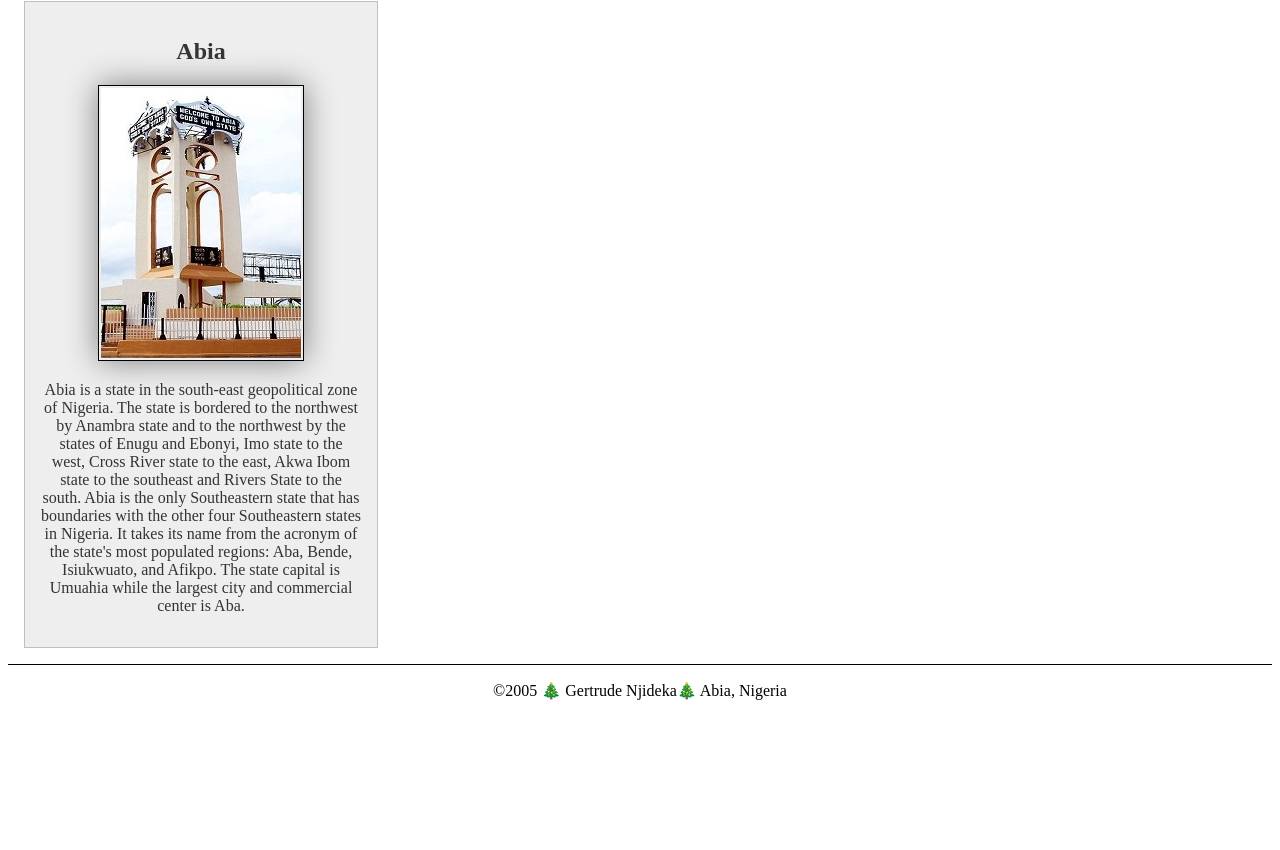
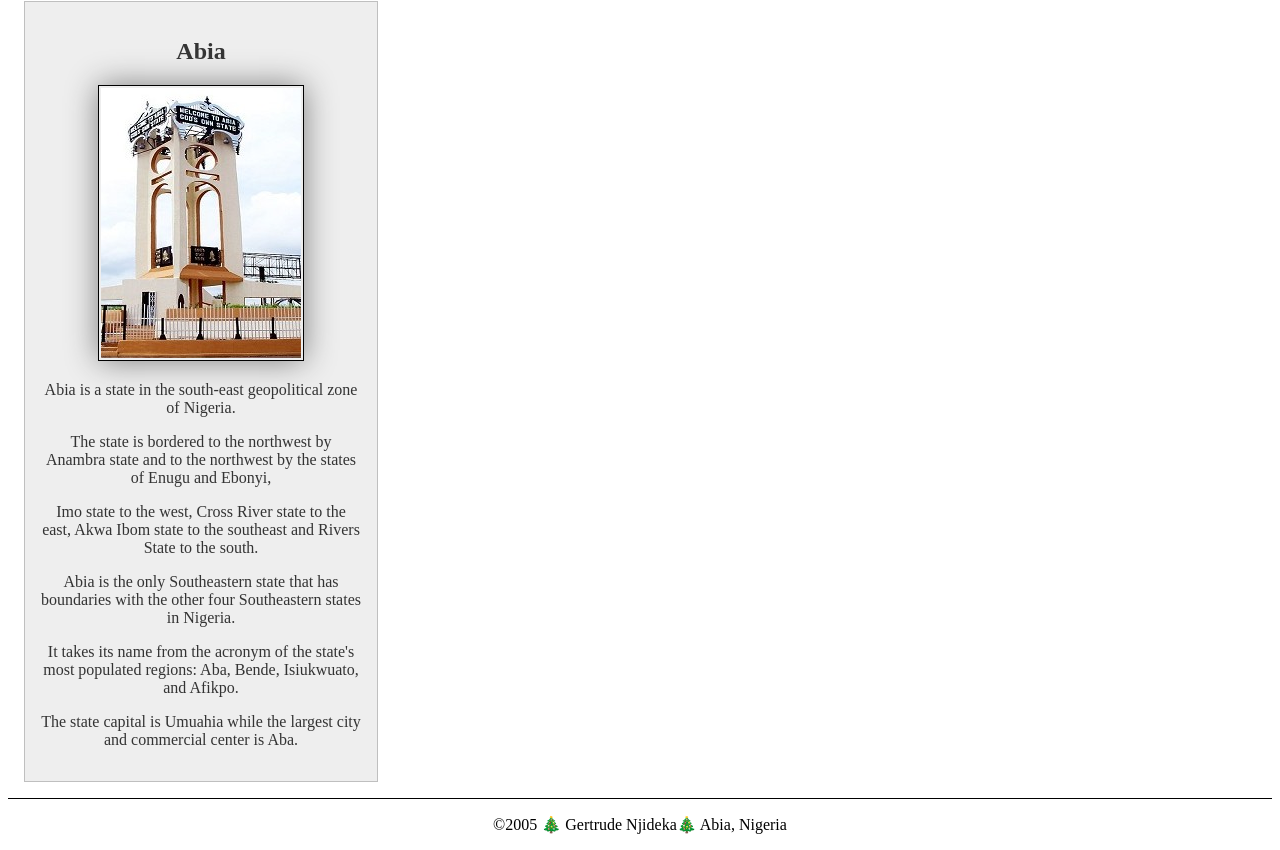
Before and after one commit to Deka-ops/wdd130, a plain HTML site: page index.html in a window 1280 px wide. Shown: the part 774-1624 px from the top of the page. Before the commit the page ends 1490 px from the top, so only its background shows below. Drawn offline with Linux system fonts and the light colour scheme.

Commit message:
edited index

```diff
--- a/index.html
+++ b/index.html
@@ -27,8 +27,13 @@
     </main>
             <aside>
                 <h2>Abia</h2>
-                <img src="images/abia.jpg" alt="abia landscape" width="200">
-                <p>Abia is a state in the south-east geopolitical zone of Nigeria. The state is bordered to the northwest by Anambra state and to the northwest by the states of Enugu and Ebonyi, Imo state to the west, Cross River state to the east, Akwa Ibom state to the southeast and Rivers State to the south. Abia is the only Southeastern state that has boundaries with the other four Southeastern states in Nigeria. It takes its name from the acronym of the state's most populated regions: Aba, Bende, Isiukwuato, and Afikpo. The state capital is Umuahia while the largest city and commercial center is Aba.</p>
+                <img src="images/abia.jpg" alt="Abia state" width="200">
+                <p>Abia is a state in the south-east geopolitical zone of Nigeria.
+                <p>The state is bordered to the northwest by Anambra state and to the northwest by the states of Enugu and Ebonyi,</p>
+                <p>Imo state to the west, Cross River state to the east, Akwa Ibom state to the southeast and Rivers State to the south.</p>
+                <p>Abia is the only Southeastern state that has boundaries with the other four Southeastern states in Nigeria.</p>
+                <p>It takes its name from the acronym of the state's most populated regions: Aba, Bende, Isiukwuato, and Afikpo.</p>
+                <p>The state capital is Umuahia while the largest city and commercial center is Aba.</p>
             </aside>
             <footer>
                 <p>©2005 🎄 Gertrude Njideka🎄 Abia, Nigeria</p>
```
